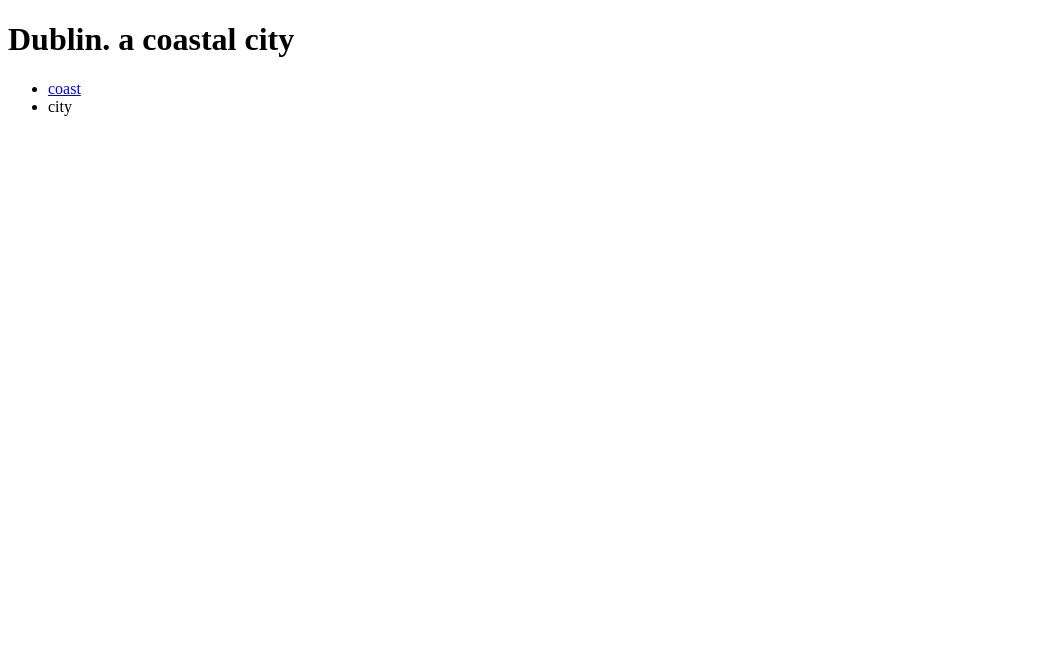
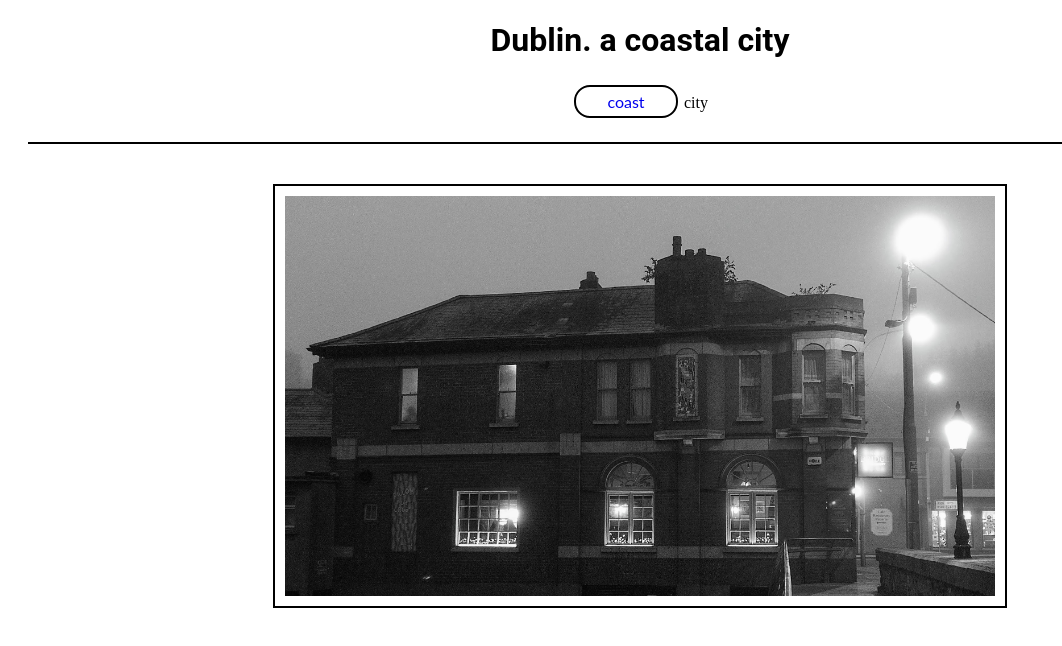
Before and after one commit to Salomonik/Code-Institute-Project, a plain HTML site: page coast.html in a window 1280 px wide. Shown: the whole page, without its empty margins (0-1062 px from the left). Drawn offline with Linux system fonts and the light colour scheme.

Commit message:
add images to the web pages

```diff
--- a/coast.html
+++ b/coast.html
@@ -3,6 +3,7 @@
   <head>
     <meta charset="UTF-8" />
     <meta name="viewport" content="width=device-width, initial-scale=1.0" />
+    <link rel="stylesheet" href="./assets/css/style.css">
     <title>Dublin</title>
   </head>
   <body>
@@ -10,8 +11,13 @@
     <nav>
       <ul>
         <li><a href="index.html">coast</a></li>
-        <li href="toast.html">city</li>
+        <li <a href="coast.html">city</a></li>
       </ul>
     </nav>
+    <section>
+      <figure>
+          <img src="./assets/images/city.jpg" alt="city">
+      </figure>
+  </section>
   </body>
 </html>
```
Also changed, not shown: index.html (+6 -2 lines), assets/images/beach.jpg (added), assets/images/city.jpg (added).
